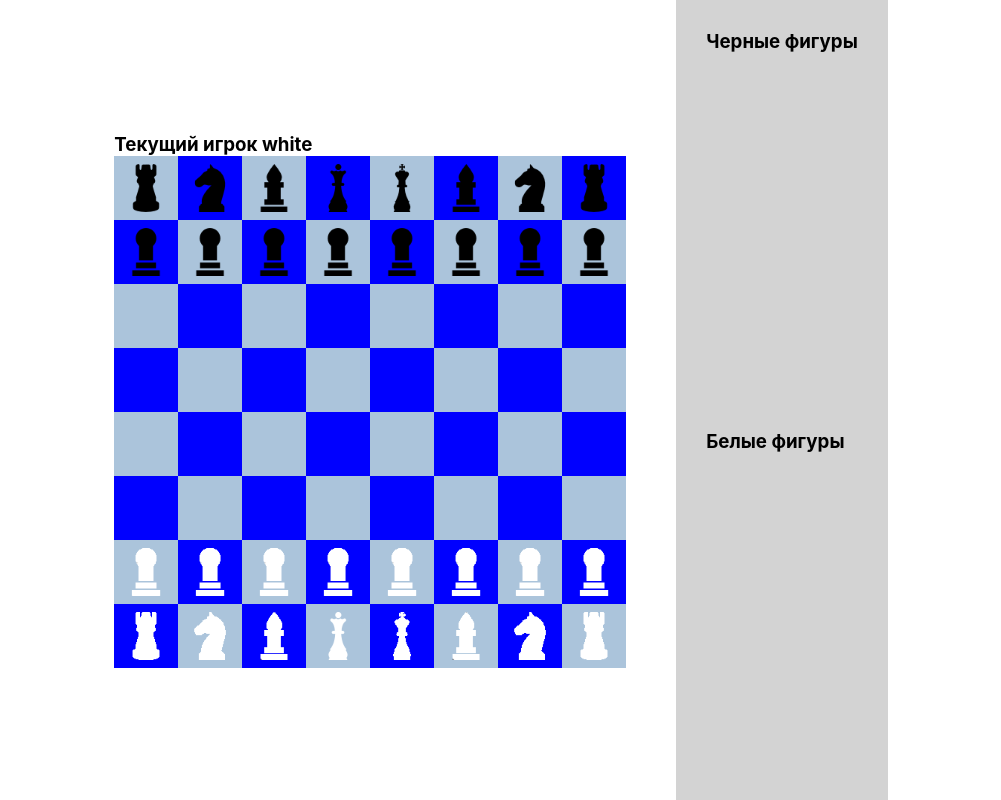
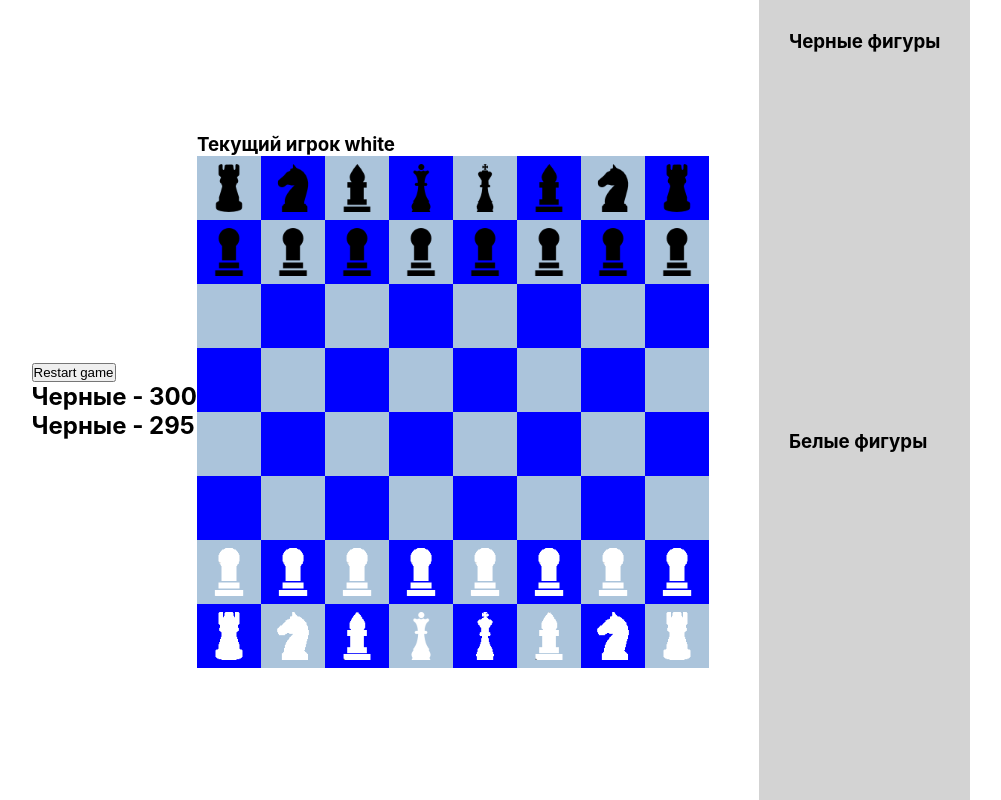
Before and after one commit to pandbaa/Chess, a React (Create React App) app in the folder my-app/: page / in a window 1280 px wide. Shown: the whole page, without its empty margins (139-1140 px from the left). Built offline with nearby package versions, Linux system fonts and the light colour scheme.

Commit message:
Таймер и перезагрузка игры

```diff
--- a/my-app/src/App.tsx
+++ b/my-app/src/App.tsx
@@ -5,6 +5,7 @@ import { Board } from './models/Board';
 import { Player } from './models/Player';
 import { Colors } from './models/Colors';
 import LostFigures from './components/lostFigures';
+import Timer from './components/timer';
 
 function App() {
   const [board, setBoard] = useState(new Board);
@@ -26,6 +27,7 @@ function App() {
   }
   return (
     <div className='app'>
+      <Timer restart={restart} currentPlayer={currentPlayer}/>
       <BoardComponent board={board} setBoard={setBoard} currentPlayer={currentPlayer} swapPlayer={swapPlayer}/>
       <div>
         <LostFigures title={"Черные фигуры"} figures={board.lostBlackFigure}/>
--- /dev/null
+++ b/my-app/src/components/timer.tsx
@@ -0,0 +1,49 @@
+import React, { FC, useEffect, useRef, useState } from 'react';
+import { Figure } from '../models/figures/Figure';
+import { Player } from '../models/Player';
+import { Colors } from '../models/Colors';
+
+interface TimerProps {
+  currentPlayer: Player | null;
+  restart: ()=>void;
+}
+
+const Timer: FC<TimerProps> = ({currentPlayer, restart})=>{
+  const [blackTime, setBlackTime] = useState(300);
+  const [whiteTime, setWhiteTime] = useState(300);
+  const timer = useRef<null | ReturnType<typeof setInterval>>(null)
+
+  useEffect(()=>{
+    startTimer()
+  }, [currentPlayer])
+
+  function startTimer() {
+    if (timer.current) {
+      clearInterval(timer.current)
+    }
+    const callback=currentPlayer?.color === Colors.WHITE ? decrementWhiteTimer : decrementBlakTimer;
+    timer.current=setInterval(callback, 1000);
+  }
+  function decrementBlakTimer() {
+    setBlackTime(prev=>prev-1);
+  }
+  function decrementWhiteTimer() {
+    setWhiteTime(prev=>prev-1);
+  }
+  const heandleRestart =()=>{
+    setBlackTime(300);
+    setWhiteTime(300);
+    restart();
+  }
+  return (
+    <div>
+      <div>
+        <button onClick={heandleRestart}>Restart game</button>
+      </div>
+      <h2>Черные - {blackTime}</h2>
+      <h2>Черные - {whiteTime}</h2>
+    </div>
+  );
+};
+
+export default Timer;
```
